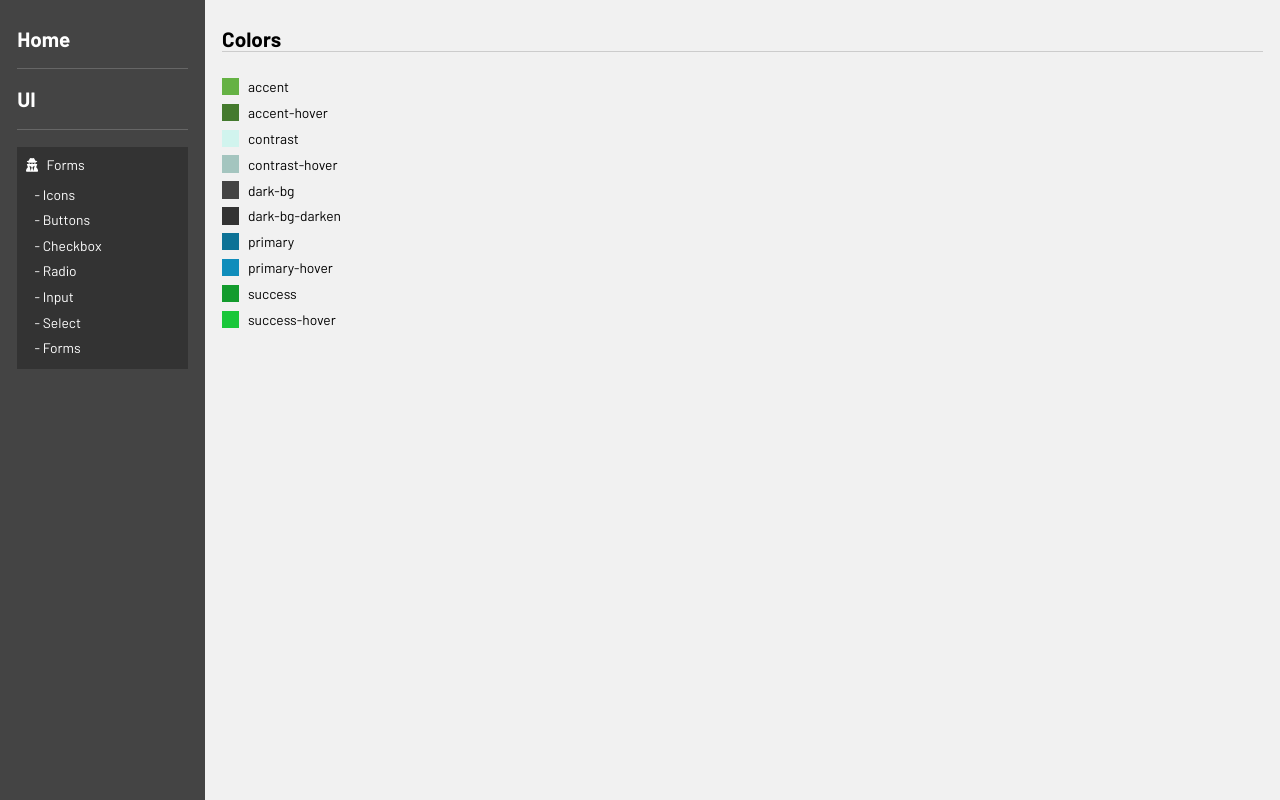
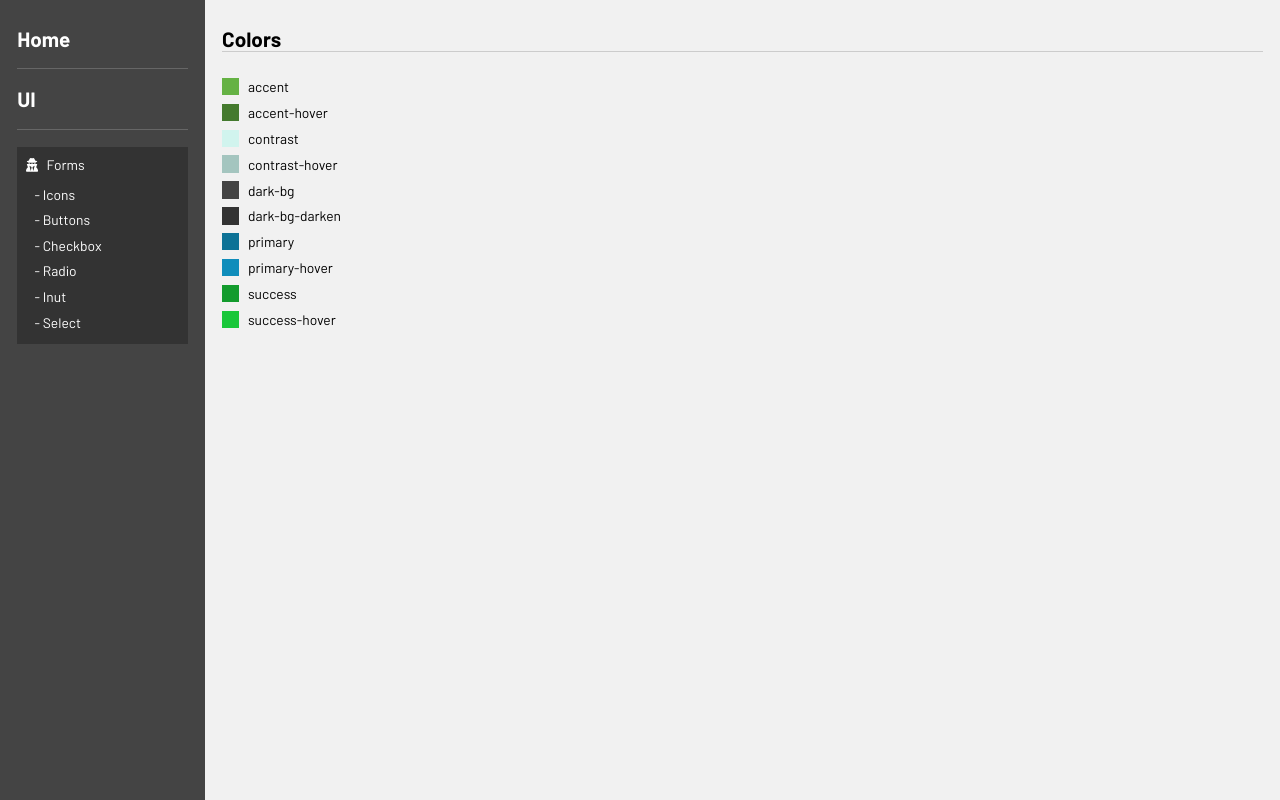
Before and after one commit to seriiserii825/vue-components, a Vue app: page / in a window 1280 px wide. Built offline with nearby package versions, Linux system fonts and the light colour scheme.

Commit message:
feat: MenuDropdown changed

```diff
--- a/src/components/navigation/MenuDropdown.vue
+++ b/src/components/navigation/MenuDropdown.vue
@@ -1,5 +1,5 @@
 <script setup>
-import {ref} from '@vue/reactivity';
+import {ref} from 'vue';
 import {useRouter} from "vue-router";
 
 const props = defineProps({
--- a/src/layouts/AppLayoutAdmin.vue
+++ b/src/layouts/AppLayoutAdmin.vue
@@ -16,13 +16,12 @@ import MenuDropdown from '@/components/navigation/MenuDropdown.vue';
             label="Forms"
             icon="fa-user-secret"
             :items="[
-						{ title: 'Icons', url: '/ui/icons' },
-						{ title: 'Buttons', url: '/ui/buttons' },
-						{ title: 'Checkbox', url: '/ui/checkbox' },
-						{ title: 'Radio', url: '/ui/radio' },
-						{ title: 'Input', url: '/ui/input' },
-						{ title: 'Select', url: '/ui/select' },
-						{ title: 'Forms', url: '/ui/forms' },
+						{ title: 'Icons', url: '/icons' },
+						{ title: 'Buttons', url: '/buttons' },
+						{ title: 'Checkbox', url: '/checkbox' },
+						{ title: 'Radio', url: '/radio' },
+						{ title: 'Inut', url: '/input' },
+						{ title: 'Select', url: '/select' },
 					]"
         />
       </div>
```
